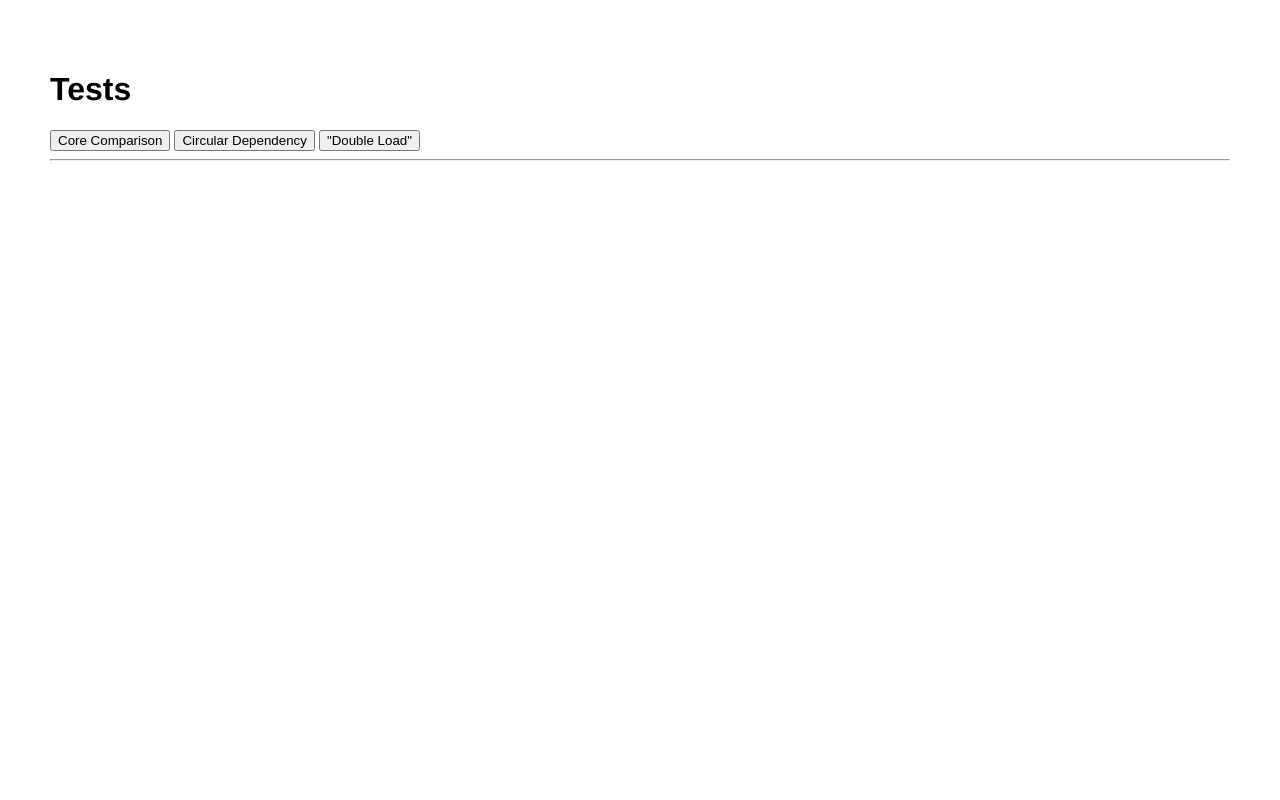
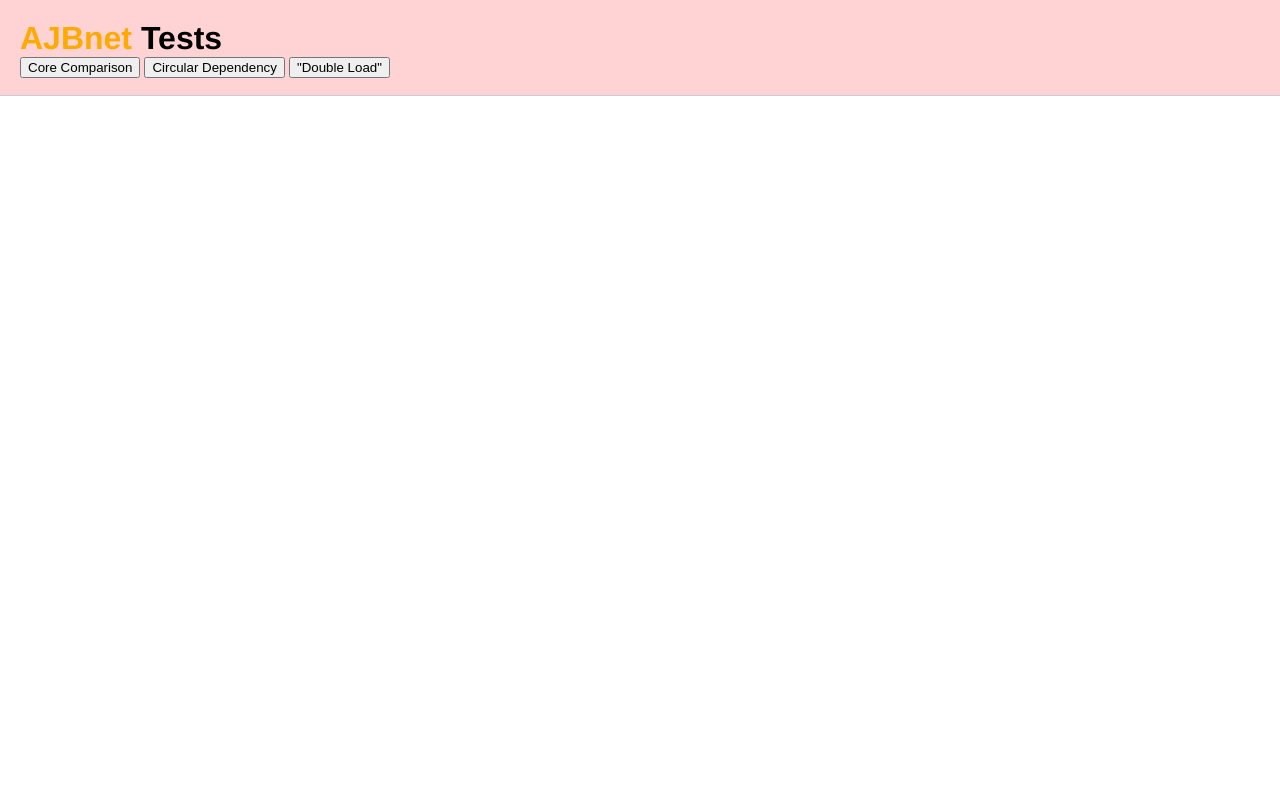
Before and after one commit to sprky0/AJBnet.js, a PHP site: page /test.html in a window 1280 px wide. Run offline with PHP 8.4, Linux system fonts and the light colour scheme.

Commit message:
some more keys, css for tests

```diff
--- a/ajbnet/ajbnet.js
+++ b/ajbnet/ajbnet.js
@@ -47,9 +47,10 @@ var AJBnet = {
 		Y : 89, Z : 90,
 
 		// OTHER
-		TAB : 9, SHIFT : 16,
+		TAB : 9, SHIFT : 16, ESCAPE : 27,
 		RETURN : 13, ENTER : 13,
 		ALT : 18, OPTION : 18,
+		COMMAND : 224, CONTROL : 17,
 
 		// ARROW KEYS
 		LEFT : 37, UP : 38,
--- a/css/screen.css
+++ b/css/screen.css
@@ -1,22 +1,55 @@
-html, body, .container {
-	width: 100%;
-	min-height: 100%;
+html {}
+
+html.gallery body, html.gallery {
 	margin: 0;
 	padding: 0;
+	width: 100%;
+	height: 100%;
 }
 
-html {}
+h1, h2, h3, p, ul, li, tr, td {
+	margin: 0; padding: 0;
+	color: #000;
+	font-family: helvetica;
+}
 
-body.padded {
-	padding: 50px;
+html.tests {
+	margin: 0; padding: 0;
 	width: auto;
 }
 
-html.gallery body, html.gallery {
-	height: 100%;
+html.tests h1 em {
+	color: #fa0;
+	font-style: normal;
 }
 
-h1, h2, h3, p, ul, li {
-	color: #000;
-	font-family: helvetica;
+html.tests header {
+	position: fixed;
+	top: 0;
+	left: 0;
+	border-bottom: 1px solid #ccc;
+	height: 55px; width: 100%;
+	padding: 20px;
+	background-color: rgba(255,200,200,.8);
 }
+
+html.tests body {
+	padding: 120px 20px 20px 20px;
+	margin: 0;
+	overflow: auto;
+}
+
+html.tests table {
+	width: 100%;
+}
+
+html.tests table th {
+	padding: 3px;
+	text-align: left;
+	background-color: #f0f0f0;
+}
+html.tests table td {
+	padding: 3px;
+	background-color: #fff;
+	border-bottom: 1px solid #eee;
+}
--- a/index.html
+++ b/index.html
@@ -7,6 +7,7 @@
 	<script type="text/javascript" src="ajbnet/ajbnet.js"></script>
 	<script type="text/javascript">
 
+	// This works perfectly fine, but i think it might make sense to keep HTML and JS separate to be more strict
 	AJBnet.init({
 		debug : false,
 		app : "Gallery/Main"
--- a/test.html
+++ b/test.html
@@ -1,5 +1,5 @@
 <!DOCTYPE html>
-<html>
+<html class="tests">
 <head>
 	<meta charset="utf-8" />
 	<link rel="stylesheet" href="css/screen.css" />
@@ -10,15 +10,17 @@
 
 	</script>
 </head>
-<body class="padded">
+<body>
 
-	<h1>Tests</h1>
+	<header>
 
-	<button onclick="AJBnet.run('Tests/Comparison')">Core Comparison</button>
-	<button onclick="AJBnet.run('Tests/Circular')">Circular Dependency</button>
-	<button onclick="AJBnet.run('Tests/Doubleload')">"Double Load"</button>
+		<h1><em>AJBnet</em> Tests</h1>
 
-	<hr />
+		<button onclick="AJBnet.run('Tests/Comparison')">Core Comparison</button>
+		<button onclick="AJBnet.run('Tests/Circular')">Circular Dependency</button>
+		<button onclick="AJBnet.run('Tests/Doubleload')">"Double Load"</button>
+
+	</header>
 
 	<div id="results"></div>
 
```
Also changed, not shown: keys.html (+19 -3 lines).
